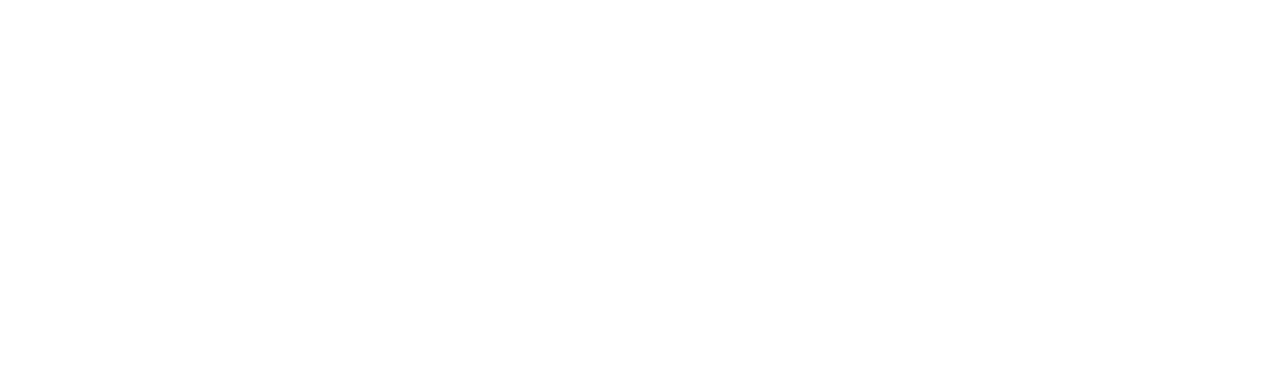
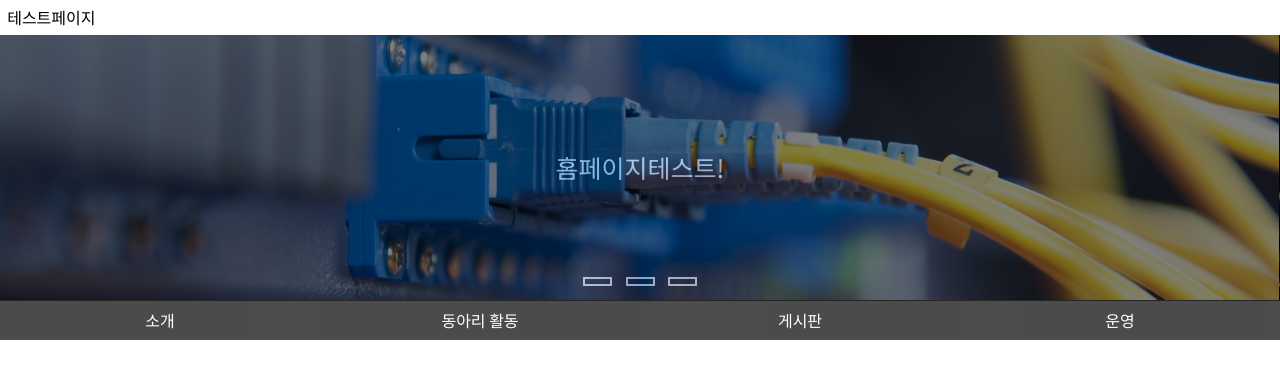
Before and after one commit to KimYC1223/escHomepage, a website: page HTML_CSS_JS/index.html in a window 1280 px wide. Drawn offline with nearby package versions, Linux system fonts and the light colour scheme.

Commit message:
complete header

```diff
--- /dev/null
+++ b/HTML_CSS_JS/HeaderImg.css
@@ -0,0 +1,18 @@
+.headerImg{
+  width: 300%;
+  margin-top: 10px;
+  display:flex;
+  position:relative;
+  top:50%;
+  transform:translateY(-50%);
+  overflow-y:hidden;
+}
+
+.slide {
+  width:33.3%;
+  overflow-y:hidden;
+}
+
+.start{
+  transition: 0.2s;
+}
--- /dev/null
+++ b/HTML_CSS_JS/HeaderImg.js
@@ -0,0 +1,10 @@
+//let HeaderImg = []
+let HeaderImg = [ '<div class="slide start"><img id="header001" src="./img/header/header001.jpg" /></div>',
+                  '<div class="slide"><img id="header002" src="./img/header/header002.jpg" /></div>',
+                  '<div class="slide"><img id="header003" src="./img/header/header003.jpg" /></div>']
+
+let HeaderImgBtn = ['<input type="radio" name="r" id="r1" checked>',
+                    '<input type="radio" name="r" id="r2">',
+                    '<input type="radio" name="r" id="r3">']
+
+let HeaderText = '홈페이지테스트!'
--- a/HTML_CSS_JS/index.css
+++ b/HTML_CSS_JS/index.css
@@ -0,0 +1,179 @@
+a:link {text-decoration: none; color: black;}
+a:visited {text-decoration: none; color: black;}
+a:active {text-decoration: none; color: black;}
+a:hover {text-decoration: none; color: black;}
+
+*{
+  margin:0px;
+  padding:0px;
+  font-family: 'Noto Sans KR', sans-serif;
+}
+
+ul {
+  list-style: none;
+}
+
+body {
+  background-color: white;
+  margin:0px 0px 0px 0px;
+  width: 100%;
+  height:100%;
+  align-items: center;
+}
+
+.paddingBox{
+  width:100%;
+  position: absolute;
+  left:50%;
+  transform: translateX(-50%);
+}
+
+.header{
+  display: block;
+  overflow: hidden;
+  width:50%;
+  height:300px;
+}
+
+.mostTop{
+  position: absolute;
+  width:100%;
+  height:35px;
+  line-height: 35px;
+  background-color: white;
+  z-index: 3;
+}
+
+.slide img{
+  width:100%;
+  height:100%;
+}
+
+.headerBlackImg:hover{
+  opacity: 0.7;
+}
+
+.headerImgText{
+  position: relative;
+  top: 50%;
+  left: 50%;
+  transform:translate(-50%,-50%);
+  color:white;
+  text-align: center;
+  font-size:25px;
+}
+
+.headerSelect{
+  position: relative;
+  bottom: -210px;
+  left: 50%;
+  transform:translate(-50%,-50%);
+  text-align: center;
+}
+
+.buttonDiv{
+  width:25px;
+  height:5px;
+  background-color: none;
+  border: 2px solid white;
+  display: inline-block;
+  margin: 0px 5px;
+  cursor:pointer;
+}
+
+.buttonDiv:hover {
+  background-color: white;
+}
+
+input[name="r"]{
+  display: none;
+}
+
+.headerBlackImg{
+  position: absolute;
+  top: 167px;
+  left: 50%;
+  transform:translate(-50%,-50%);
+  z-index: 1;
+  width: 100%;
+  height:268px;
+  background-color: #000000;
+  opacity: 0.5;
+  transition: 1s;
+}
+
+
+.nav{
+  display: block;
+  position: absolute;
+  width:100%;
+}
+
+.nav ul li {
+  float:left;
+  width:25%;
+  height:40px;
+  background: black;
+  opacity: 0.7;
+  color:white;
+  display: block;
+  padding:0px;
+  margin:0px;
+  text-align: center;
+  vertical-align: center;
+  line-height: 40px;
+}
+
+.nav ul li ul li {
+  width:100%;
+  color:white;
+  background-color: black;
+  opacity: 0.7;
+  height:0px;
+  transition: 0.2s;
+  display: none;
+}
+
+.nav ul li:hover ul li {
+  display: block;
+  animation-duration: 0.2s;
+  animation-name: menuDown;
+  animation-fill-mode: forwards;
+}
+
+@keyframes menuDown {
+  0%{height:0px;}
+  100%{height:40px;}
+}
+
+.nav ul li ul li a {
+  color:white;
+}
+
+.nav ul li ul li:hover {
+  background-color:#2c3e50;
+}
+
+.footer{
+  display: block;
+}
+
+.header{
+  width: 100%
+}
+
+.header{
+
+}
+
+#r1:checked  ~ .start {
+  margin-left: 0%;
+}
+
+#r2:checked  ~ .start{
+margin-left: -33.3%;
+}
+
+#r3:checked ~ .start {
+margin-left: -66.6%;
+}
--- a/HTML_CSS_JS/index.html
+++ b/HTML_CSS_JS/index.html
@@ -4,10 +4,84 @@
   <meta charset="UTF-8">
   <meta name="viewport" content="width=device-width, initial-scale=1.0">
   <meta http-equiv="X-UA-Compatible" content="ie=edge">
-  <link rel="text/css" href="index.css" />
-  <title>한국 항공대학교 전자 회로 동아리 E.S.C.</title>
+  <link href="http://fonts.googleapis.com/earlyaccess/notosanskr.css" rel="stylesheet">
+  <script src="https://cdnjs.cloudflare.com/ajax/libs/jquery/3.4.1/jquery.js"></script>
+  <link rel="stylesheet" href="index.css" />
+  <link rel="stylesheet" href="HeaderImg.css" />
+  <script src="HeaderImg.js"></script>
+  <script src="index.js"></script>
+  <title>항공대 전자 회로 동아리 E.S.C.</title>
 </head>
 <body>
+  <div class="paddingBox">
+    <div class="header">
+      <div class ="mostTop">
+        <span class="headerName"><a href="/">&nbsp;&nbsp;테스트페이지</a></span>
+      </div>
 
+      <div class="headerBlackImg">
+        <div class="headerImgText" id="headerImgText"></div>
+        <div class ="headerSelect" id = "headerSelect">
+          <label for="r1" class="buttonDiv"></label>
+          <label for="r2" class="buttonDiv"></label>
+          <label for="r3" class="buttonDiv"></label>
+        </div>
+      </div>
+      <div class="headerImg" id="headerImgDiv">
+        <input type="radio" name="r" id="r1">
+        <input type="radio" name="r" id="r2">
+        <input type="radio" name="r" id="r3"><br />
+      </div>
+    </div>
+
+    <div class="nav">
+      <ul class="navTop">
+        <li>
+          소개
+          <ul class="navSub">
+            <li><a href="/greeting">인삿말</a></li>
+            <li><a href="/intro">동아리 소개</a></li>
+            <li><a href="/history">동아리 연혁</a></li>
+            <li><a href="/adminMember">운영진</a></li>
+          </ul>
+        </li>
+
+        <li>
+          동아리 활동
+          <ul class="navSub">
+            <li><a href="/calander">동아리 달력</a></li>
+            <li><a href="/photo">사진첩</a></li>
+            <li><a href="/award">명예의 전당</a></li>
+          </ul>
+        </li>
+
+        <li>
+          게시판
+          <ul class="navSub">
+            <li><a href="/notice">공지 사항</a></li>
+            <li><a href="/post">자유 게시판</a></li>
+            <li><a href="/suggestions">익명 건의 사항</a></li>
+          </ul>
+        </li>
+
+        <li>
+          운영
+          <ul class="navSub">
+            <li><a href="/address">동아리 주소록</a></li>
+            <li><a href="/accountBook">회계 장부</a></li>
+            <li><a href="/address">관리자 페이지</a></li>
+          </ul>
+        </li>
+      </ul>
+    </div>
+
+    <div class="content">
+
+    </div>
+
+    <div class="footer">
+
+    </div>
+  </div>
 </body>
 </html>
--- /dev/null
+++ b/HTML_CSS_JS/index.js
@@ -0,0 +1,10 @@
+$(document).ready(function(){
+    let str = ''
+    for (let i = 0 ; i < HeaderImg.length ; i ++){
+      str = str + HeaderImg[i] + '\n'
+    }
+
+
+    document.getElementById("headerImgDiv").innerHTML= document.getElementById("headerImgDiv").innerHTML+str;
+    document.getElementById("headerImgText").innerHTML=HeaderText
+})
--- a/server.js
+++ b/server.js
@@ -36,7 +36,7 @@ app.use(bodyParser.urlencoded({ extended: true })); //
 require('./routes.js')(app);
 
 // set up a static file server that points to the "client" directory
-app.use(express.static(path.join(__dirname, './')));
+app.use(express.static(path.join(__dirname, './HTML_CSS_JS')));
 
 // Save our port
 var port = process.env.PORT || 8000;
```
Also changed, not shown: HTML_CSS_JS/Img/header/header001.jpg (added), HTML_CSS_JS/Img/header/header002.jpg (added), HTML_CSS_JS/Img/header/header003.jpg (added), test.html (added).
